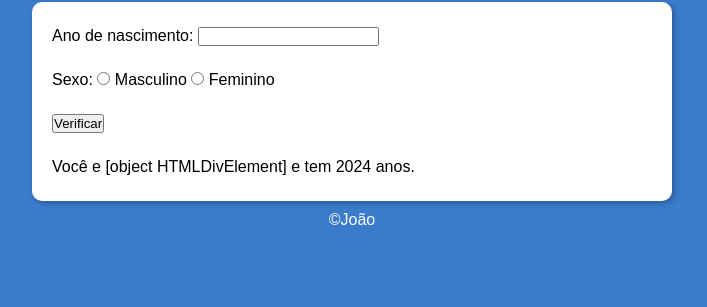
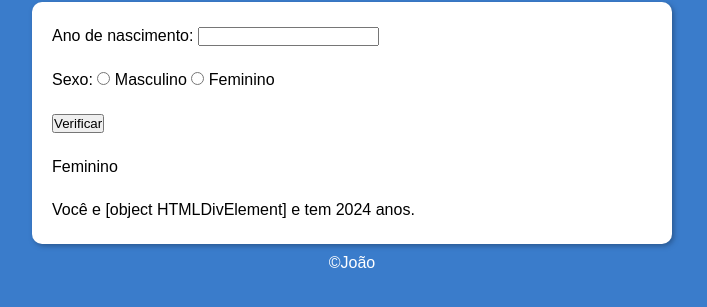
Before and after one commit to joaolincolnkihara/javascript, a plain HTML site: page exercicios/desafio02/index.html in a window 1280 px wide. Both pictures are taken after a click on the input "Verificar". Shown: the part 75-382 px from the top of the page, without its empty margins (288-995 px from the left). Drawn offline with Linux system fonts and the light colour scheme.

Commit message:
update desafio 02

```diff
--- a/exercicios/desafio02/index.html
+++ b/exercicios/desafio02/index.html
@@ -22,6 +22,7 @@
          <label for="ifem">Feminino</label>
         </div>
         <div id="enviar"><input type="submit" value="Verificar" onclick="clicar()"></div>
+        <div id="teste"></div>
         <div id="msg">Prencha os dados acima para ver o resultado!</div>
     </main>
     <footer>&copy;João</footer>
--- a/exercicios/desafio02/script.js
+++ b/exercicios/desafio02/script.js
@@ -1,9 +1,17 @@
 var ano = window.document.getElementById('iano')
 var sex = window.document.getElementById('sex')
+var mas = window.document.getElementById('imas')
+var fem = window.document.getElementById('ifem')
 var msg = window.document.getElementById('msg')
+var teste = window.document.getElementById('teste')
 
 function clicar(){
     var ano2 = Number(ano.value)
     s = (2024 - ano2)
+    if (sex != mas){
+        teste.innerHTML = 'Feminino'
+    }else{
+        teste.innerHTML = 'Masculino'
+    }
     msg.innerHTML = `Você e ${sex} e tem ${s} anos.`
 }
```
